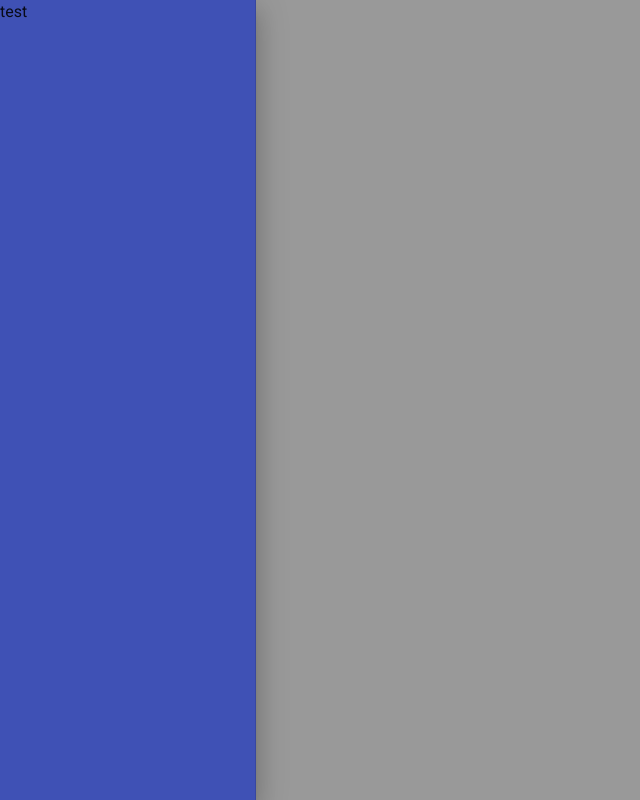
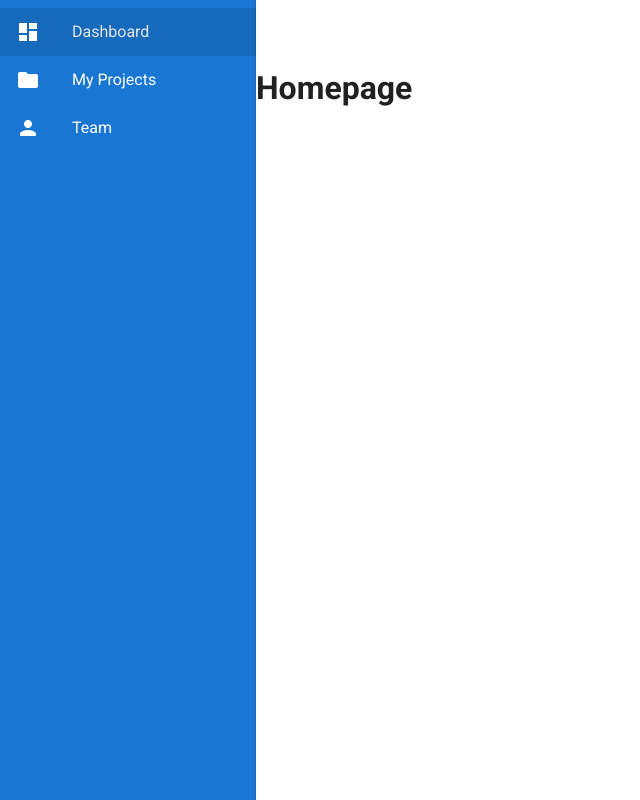
Before and after one commit to kylesdev91/todo-ninja, a Vue app: page / in a window 1280 px wide. Both pictures are taken after a click on the button 28 px from the left and 32 px from the top of the page. Shown: the whole page, without its empty margins (0-640 px from the left). Built offline with nearby package versions, Linux system fonts and the light colour scheme.

Commit message:
this is actually videos 9 and 10

```diff
--- a/src/components/Navbar.vue
+++ b/src/components/Navbar.vue
@@ -1,25 +1,51 @@
 <template>
   <nav>
     <v-toolbar flat app>
-        <v-app-bar-nav-icon class="grey--text" @click="drawer = !drawer"></v-app-bar-nav-icon>
+      <v-app-bar-nav-icon
+        class="grey--text"
+        @click="drawer = !drawer"
+      ></v-app-bar-nav-icon>
       <v-toolbar-title class="text-uppercase grey--text">
         <span class="font-weight-light">Kyles</span>
         <span>Dev</span>
       </v-toolbar-title>
       <v-spacer></v-spacer>
     </v-toolbar>
-    <v-navigation-drawer v-model="drawer" temporary app class="indigo">
-          <p>test</p>
-</v-navigation-drawer>
+    <v-navigation-drawer app v-model="drawer" class="primary">
+      <v-list>
+        <v-list-item
+          v-for="link in links"
+          :key="link.text"
+          router
+          :to="link.route"
+        >
+          <v-list-item-action>
+            <v-icon class="white--text">{{ link.icon }}</v-icon>
+          </v-list-item-action>
+          <v-list-item-content>
+            <v-list-item-title class="white--text">{{
+              link.text
+            }}</v-list-item-title>
+          </v-list-item-content>
+        </v-list-item>
+      </v-list>
+    </v-navigation-drawer>
   </nav>
 </template>
 
 <script>
 export default {
-    data() {
-        return {
-            drawer: false
-        }
-    }
+  data() {
+    return {
+      drawer: false,
+      links: [
+        { icon: "mdi-view-dashboard", text: "Dashboard", route: "/" },
+        { icon: "mdi-folder", text: "My Projects", route: "/projects" },
+        { icon: "mdi-account", text: "Team", route: "/team" },
+      ],
+    };
+  },
 };
 </script>
+
+<style></style>
```
